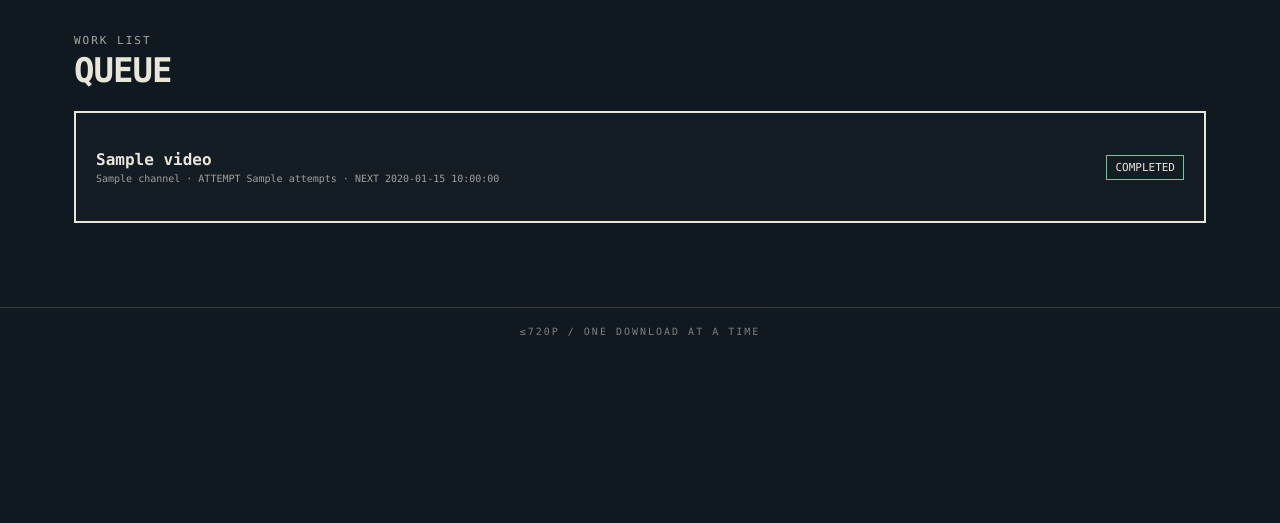
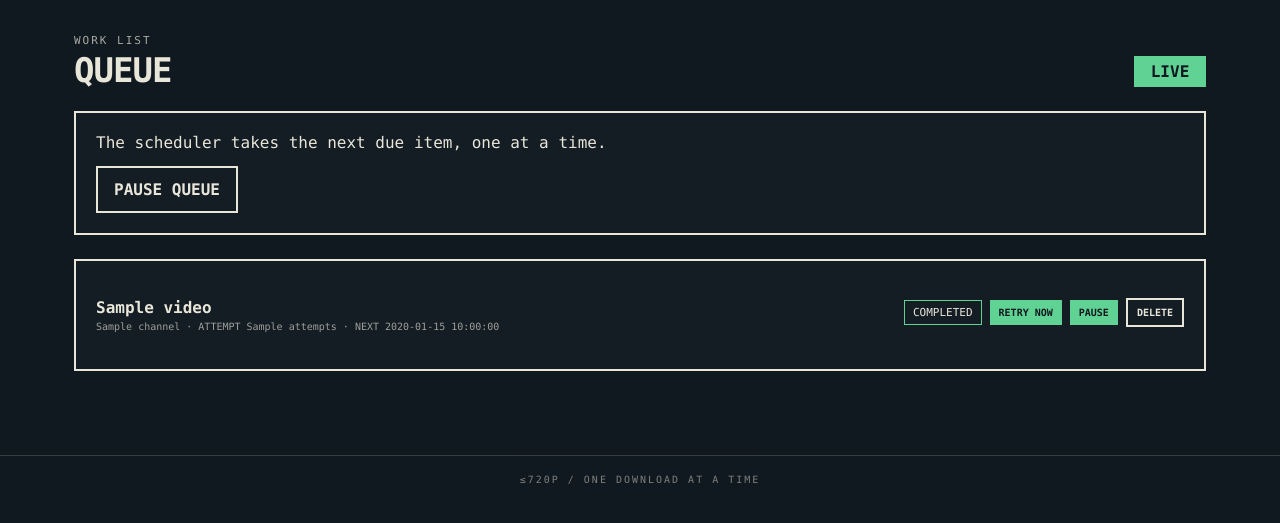
Before and after one commit to BogdanovJ/vkget, a FastAPI app: template app/templates/queue.html in a window 1280 px wide. Shown: the part 64-587 px from the top of the page. Run offline with FastAPI, Linux system fonts and the light colour scheme; the template is opened without the code that fills it: most values are stand-ins (such as "Sample title", 1, 10 or a date in 2020).

Commit message:
Add pause, reorder, retry-now, and delete controls to the queue.
Co-authored-by: Jay <BogdanovJ@users.noreply.github.com>

```diff
--- a/app/main.py
+++ b/app/main.py
@@ -14,6 +14,18 @@ from sqlalchemy.orm import Session
 from .config import settings
 from .db import ensure_schema, get_db
 from .models import AppState, Subscription, Video, VpnProfile
+from .queue import (
+    delete_from_queue,
+    is_queue_paused,
+    list_queue,
+    move_queue_item,
+    next_queue_rank,
+    pause_item,
+    queue_order,
+    resume_item,
+    retry_now,
+    set_queue_paused,
+)
 from .scheduler import (
     recover_interrupted_downloads,
     scan_subscription,
@@ -85,7 +97,7 @@ def dashboard(request: Request, db: Session = Depends(get_db)):
         "subscriptions": db.scalar(select(func.count()).select_from(Subscription)) or 0,
         "queued": db.scalar(
             select(func.count()).select_from(Video).where(
-                Video.status.in_(["QUEUED", "FAILED_TEMPORARY"])
+                Video.status.in_(["QUEUED", "FAILED_TEMPORARY", "PAUSED"])
             )
         ) or 0,
         "downloading": db.scalar(
@@ -122,11 +134,13 @@ def dashboard(request: Request, db: Session = Depends(get_db)):
     next_download_video = db.scalars(
         select(Video)
         .where(Video.status.in_(["QUEUED", "FAILED_TEMPORARY"]))
-        .order_by(Video.next_attempt_at.asc())
+        .order_by(*queue_order())
         .limit(1)
     ).first()
 
-    if counts["downloading"]:
+    if is_queue_paused(db):
+        next_download = {"when": "PAUSED", "title": None}
+    elif counts["downloading"]:
         next_download = {"when": "IN PROGRESS", "title": None}
     elif not next_download_video:
         next_download = {"when": "NONE", "title": None}
@@ -263,6 +277,7 @@ async def add_one_off(
         upload_date=data.get("upload_date"),
         status="QUEUED",
         next_attempt_at=datetime.now(),
+        queue_rank=next_queue_rank(db),
     )
 
     db.add(video)
@@ -363,6 +378,7 @@ async def force_download(
     video.status = "QUEUED"
     video.ignore_reason = None
     video.next_attempt_at = datetime.now()
+    video.queue_rank = next_queue_rank(db)
     webpage_url = video.webpage_url
     current_title = video.title
     current_channel = video.channel
@@ -417,19 +433,75 @@ def ignore_video(
 
 @app.get("/queue", response_class=HTMLResponse)
 def queue(request: Request, db: Session = Depends(get_db)):
-    videos = db.scalars(
-        select(Video)
-        .where(Video.status.in_(["QUEUED", "DOWNLOADING", "FAILED_TEMPORARY"]))
-        .order_by(Video.next_attempt_at.asc())
-        .limit(200)
-    ).all()
-
-    # /queue
+    videos = list_queue(db)
     return templates.TemplateResponse(
         request=request,
         name="queue.html",
-        context={"videos": videos},
+        context={
+            "videos": videos,
+            "queue_paused": is_queue_paused(db),
+        },
     )
+
+
+@app.post("/queue/pause")
+def queue_pause(db: Session = Depends(get_db)):
+    set_queue_paused(db, True)
+    return RedirectResponse("/queue", status_code=303)
+
+
+@app.post("/queue/resume")
+def queue_resume(db: Session = Depends(get_db)):
+    set_queue_paused(db, False)
+    return RedirectResponse("/queue", status_code=303)
+
+
+@app.post("/queue/videos/{video_id}/up")
+def queue_move_up(video_id: int, db: Session = Depends(get_db)):
+    move_queue_item(db, video_id, -1)
+    return RedirectResponse("/queue", status_code=303)
+
+
+@app.post("/queue/videos/{video_id}/down")
+def queue_move_down(video_id: int, db: Session = Depends(get_db)):
+    move_queue_item(db, video_id, 1)
+    return RedirectResponse("/queue", status_code=303)
+
+
+@app.post("/queue/videos/{video_id}/retry")
+def queue_retry_now(video_id: int, db: Session = Depends(get_db)):
+    video = db.get(Video, video_id)
+    if not video:
+        raise HTTPException(404)
+    retry_now(db, video)
+    return RedirectResponse("/queue", status_code=303)
+
+
+@app.post("/queue/videos/{video_id}/pause")
+def queue_pause_item(video_id: int, db: Session = Depends(get_db)):
+    video = db.get(Video, video_id)
+    if not video:
+        raise HTTPException(404)
+    pause_item(db, video)
+    return RedirectResponse("/queue", status_code=303)
+
+
+@app.post("/queue/videos/{video_id}/resume")
+def queue_resume_item(video_id: int, db: Session = Depends(get_db)):
+    video = db.get(Video, video_id)
+    if not video:
+        raise HTTPException(404)
+    resume_item(db, video)
+    return RedirectResponse("/queue", status_code=303)
+
+
+@app.post("/queue/videos/{video_id}/delete")
+def queue_delete_item(video_id: int, db: Session = Depends(get_db)):
+    video = db.get(Video, video_id)
+    if not video:
+        raise HTTPException(404)
+    delete_from_queue(db, video)
+    return RedirectResponse("/queue", status_code=303)
 
 def _form_bool(value: str | None) -> bool:
     return str(value or "").strip().lower() in {"1", "true", "yes", "on"}
--- a/app/models.py
+++ b/app/models.py
@@ -80,6 +80,7 @@ class Video(Base):
     attempts: Mapped[int] = mapped_column(Integer, default=0)
     last_error: Mapped[str | None] = mapped_column(Text, nullable=True)
     next_attempt_at: Mapped[datetime | None] = mapped_column(DateTime, nullable=True)
+    queue_rank: Mapped[int] = mapped_column(Integer, default=0)
     created_at: Mapped[datetime] = mapped_column(DateTime, default=now)
     completed_at: Mapped[datetime | None] = mapped_column(DateTime, nullable=True)
 
--- /dev/null
+++ b/app/queue.py
@@ -0,0 +1,119 @@
+from __future__ import annotations
+
+from datetime import datetime
+
+from sqlalchemy import func, select
+
+from .models import AppState, Video
+
+PAUSED_KEY = "queue_paused"
+ACTIVE_STATUSES = ("QUEUED", "DOWNLOADING", "FAILED_TEMPORARY", "PAUSED")
+RUNNABLE_STATUSES = ("QUEUED", "FAILED_TEMPORARY")
+
+
+def now() -> datetime:
+    return datetime.now()
+
+
+def queue_order():
+    return (Video.queue_rank.asc(), Video.next_attempt_at.asc(), Video.id.asc())
+
+
+def _truthy(value: str | None) -> bool:
+    return str(value or "").strip().lower() in {"1", "true", "yes", "on"}
+
+
+def is_queue_paused(db) -> bool:
+    row = db.get(AppState, PAUSED_KEY)
+    return bool(row and _truthy(row.value))
+
+
+def set_queue_paused(db, paused: bool) -> None:
+    row = db.get(AppState, PAUSED_KEY)
+    value = "true" if paused else "false"
+    if row:
+        row.value = value
+    else:
+        db.add(AppState(key=PAUSED_KEY, value=value))
+    db.commit()
+
+
+def next_queue_rank(db) -> int:
+    current = db.scalar(
+        select(func.max(Video.queue_rank)).where(Video.status.in_(ACTIVE_STATUSES))
+    )
+    return int(current or 0) + 1
+
+
+def list_queue(db, limit: int = 200) -> list[Video]:
+    return list(
+        db.scalars(
+            select(Video)
+            .where(Video.status.in_(ACTIVE_STATUSES))
+            .order_by(*queue_order())
+            .limit(limit)
+        ).all()
+    )
+
+
+def _renumber(items: list[Video]) -> None:
+    for rank, item in enumerate(items, start=1):
+        item.queue_rank = rank
+
+
+def move_queue_item(db, video_id: int, delta: int) -> bool:
+    items = list_queue(db)
+    index = next((i for i, item in enumerate(items) if item.id == video_id), None)
+    if index is None:
+        return False
+    target = index + delta
+    if target < 0 or target >= len(items):
+        return False
+    items[index], items[target] = items[target], items[index]
+    _renumber(items)
+    db.commit()
+    return True
+
+
+def retry_now(db, video: Video) -> bool:
+    if not video or video.status == "DOWNLOADING":
+        return False
+    video.status = "QUEUED"
+    video.next_attempt_at = now()
+    video.ignore_reason = None
+    items = list_queue(db)
+    rest = [item for item in items if item.id != video.id]
+    downloading = [item for item in rest if item.status == "DOWNLOADING"]
+    waiting = [item for item in rest if item.status != "DOWNLOADING"]
+    _renumber(downloading + [video] + waiting)
+    db.commit()
+    return True
+
+
+def pause_item(db, video: Video) -> bool:
+    if not video or video.status in {"DOWNLOADING", "PAUSED"}:
+        return False
+    if video.status not in RUNNABLE_STATUSES:
+        return False
+    video.status = "PAUSED"
+    db.commit()
+    return True
+
+
+def resume_item(db, video: Video) -> bool:
+    if not video or video.status != "PAUSED":
+        return False
+    video.status = "QUEUED"
+    if video.next_attempt_at is None:
+        video.next_attempt_at = now()
+    db.commit()
+    return True
+
+
+def delete_from_queue(db, video: Video) -> bool:
+    if not video or video.status == "DOWNLOADING":
+        return False
+    video.status = "IGNORED_MANUAL"
+    video.ignore_reason = "manual"
+    db.commit()
+    return True
--- a/app/templates/queue.html
+++ b/app/templates/queue.html
@@ -1,15 +1,31 @@
 {% extends "base.html" %}
+{% block title %}QUEUE · VKGET{% endblock %}
 {% block content %}
 <section class="hero">
   <div>
     <div class="eyebrow">WORK LIST</div>
     <h1>QUEUE</h1>
   </div>
+  <span class="badge vpn-flag {{ 'off' if queue_paused else 'on' }}">{{ "PAUSED" if queue_paused else "LIVE" }}</span>
+</section>
+
+<section class="panel vpn-routing">
+  {% if queue_paused %}
+  <p>Downloads are paused. A job that already started will finish; nothing new will start.</p>
+  <form method="post" action="/queue/resume">
+    <button type="submit">RESUME QUEUE</button>
+  </form>
+  {% else %}
+  <p>The scheduler takes the next due item, one at a time.</p>
+  <form method="post" action="/queue/pause">
+    <button class="danger" type="submit">PAUSE QUEUE</button>
+  </form>
+  {% endif %}
 </section>
 
 <section class="panel">
 {% for v in videos %}
-  <div class="row big">
+  <div class="row big catalogue">
     <span>
       <strong>{{ v.display_title() }}</strong>
       <small>
@@ -19,7 +35,36 @@
       <small class="error">{{ v.last_error[-180:] }}</small>
       {% endif %}
     </span>
-    <em class="status">{{ v.status }}</em>
+    <span class="actions">
+      <em class="status">{{ v.status }}</em>
+      {% if v.status != "DOWNLOADING" %}
+        {% if not loop.first %}
+        <form method="post" action="/queue/videos/{{ v.id }}/up">
+          <button class="small" type="submit">UP</button>
+        </form>
+        {% endif %}
+        {% if not loop.last %}
+        <form method="post" action="/queue/videos/{{ v.id }}/down">
+          <button class="small" type="submit">DOWN</button>
+        </form>
+        {% endif %}
+        <form method="post" action="/queue/videos/{{ v.id }}/retry">
+          <button class="small" type="submit">RETRY NOW</button>
+        </form>
+        {% if v.status == "PAUSED" %}
+        <form method="post" action="/queue/videos/{{ v.id }}/resume">
+          <button class="small" type="submit">RESUME</button>
+        </form>
+        {% else %}
+        <form method="post" action="/queue/videos/{{ v.id }}/pause">
+          <button class="small" type="submit">PAUSE</button>
+        </form>
+        {% endif %}
+        <form method="post" action="/queue/videos/{{ v.id }}/delete" onsubmit="return confirm('Remove this from the queue? The catalogue row stays.');">
+          <button class="small danger" type="submit">DELETE</button>
+        </form>
+      {% endif %}
+    </span>
   </div>
 {% else %}
   <p class="muted">QUEUE EMPTY.</p>
--- a/app/templates/subscription.html
+++ b/app/templates/subscription.html
@@ -76,7 +76,7 @@
     </span>
 
     <span class="actions">
-      {% if v.status.startswith("IGNORED") %}
+      {% if v.status.startswith("IGNORED") or v.status == "PAUSED" %}
       <form method="post" action="/videos/{{ v.id }}/download">
         <button class="small">DOWNLOAD</button>
       </form>
```
Also changed, not shown: app/db.py (+10 -0 lines), app/scheduler.py (+11 -3 lines), tests/test_queue_controls.py (added, +193 -0 lines).
